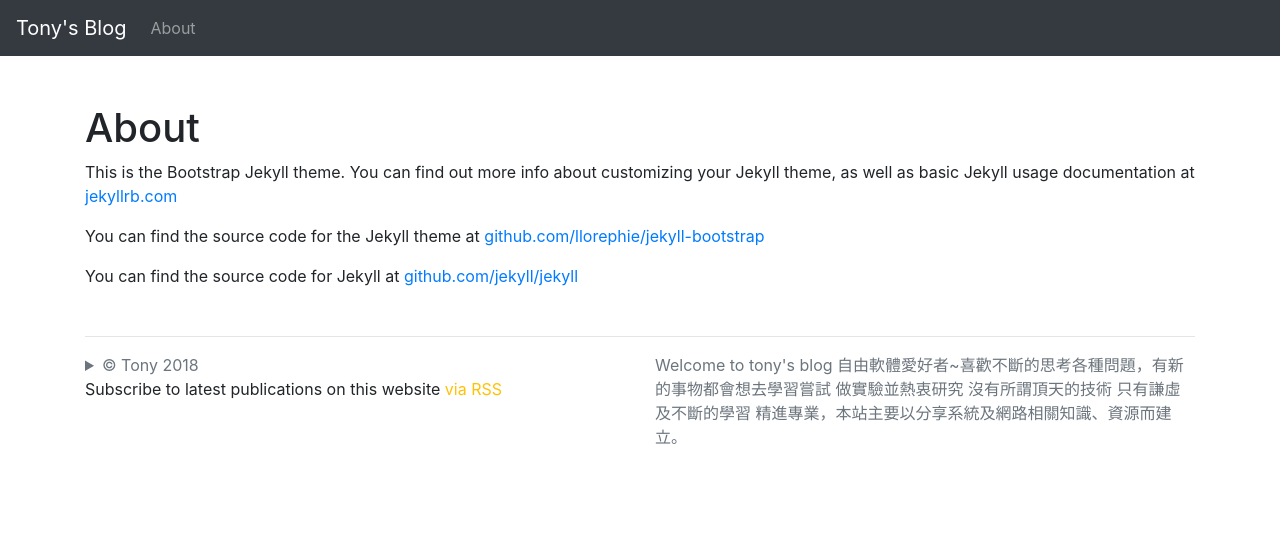
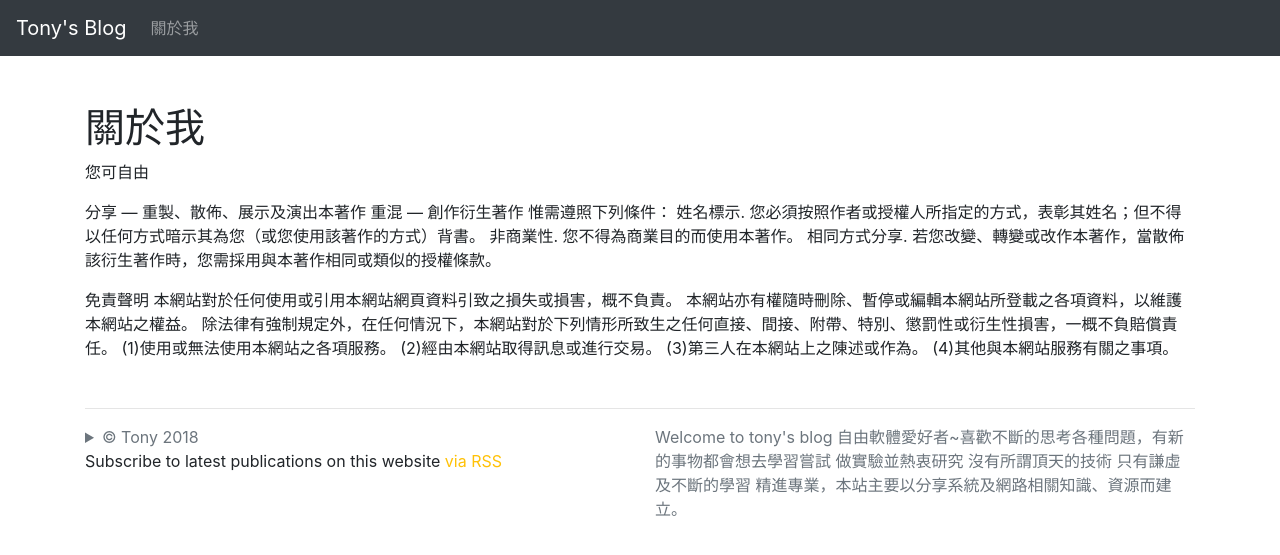
Before and after one commit to stnet253/stnet253.github.io, a Jekyll site: the page built from about.md, in a window 1280 px wide. Shown: the top 555 px of the page. Built offline with Jekyll 4.4.1, drawn with Linux system fonts in a browser that asks for light colours.

Commit message:
new page

```diff
--- a/about.md
+++ b/about.md
@@ -1,11 +1,21 @@
 ---
 layout: page
-title: About
+title: 關於我
 permalink: /about/
 ---
 
-This is the Bootstrap Jekyll theme. You can find out more info about customizing your Jekyll theme, as well as basic Jekyll usage documentation at [jekyllrb.com](http://jekyllrb.com/)
+您可自由
 
-You can find the source code for the Jekyll theme at [github.com/llorephie/jekyll-bootstrap](https://github.com/llorephie/jekyll-bootstrap)
+分享 — 重製、散佈、展示及演出本著作
+重混 — 創作衍生著作
+惟需遵照下列條件：
+姓名標示. 您必須按照作者或授權人所指定的方式，表彰其姓名；但不得以任何方式暗示其為您（或您使用該著作的方式）背書。
+非商業性. 您不得為商業目的而使用本著作。
+相同方式分享. 若您改變、轉變或改作本著作，當散佈該衍生著作時，您需採用與本著作相同或類似的授權條款。
 
-You can find the source code for Jekyll at [github.com/jekyll/jekyll](https://github.com/jekyll/jekyll)
+免責聲明
+本網站對於任何使用或引用本網站網頁資料引致之損失或損害，概不負責。 本網站亦有權隨時刪除、暫停或編輯本網站所登載之各項資料，以維護本網站之權益。 除法律有強制規定外，在任何情況下，本網站對於下列情形所致生之任何直接、間接、附帶、特別、懲罰性或衍生性損害，一概不負賠償責任。
+(1)使用或無法使用本網站之各項服務。
+(2)經由本網站取得訊息或進行交易。
+(3)第三人在本網站上之陳述或作為。
+(4)其他與本網站服務有關之事項。
```
Also changed, not shown: 6 other files.
